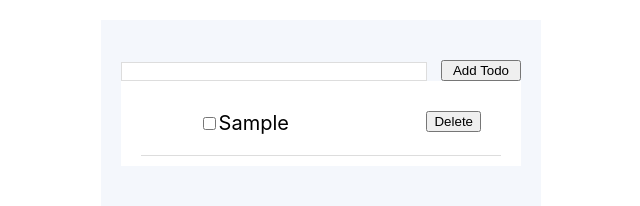
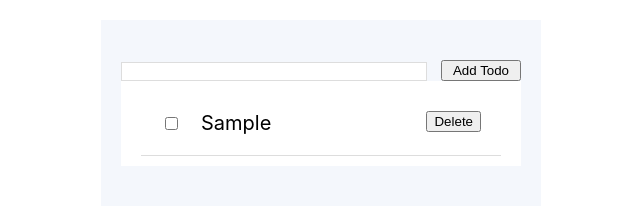
Before and after one commit to autumnpa/React-Todo-Web-App, a React (Create React App) app: page / in a window 1280 px wide. Both pictures are taken after typing "Sample" into the empty fields and a click on the button "Add Todo". Shown: the top 206 px of the page, without its empty margins (319-959 px from the left). Built offline with nearby package versions, Linux system fonts and the light colour scheme.

Commit message:
Task Styling
- Updated the text styling for each todo item

```diff
--- a/src/App.js
+++ b/src/App.js
@@ -59,7 +59,7 @@ function App() {
               onChange={() => handleToggleCompleted(todo.id)}
             />
             {/* Styling for completed items */}
-            <span style={{ textDecoration: todo.completed ? "line-through" : "none" }}>
+            <span className="todo-text" style={{ textDecoration: todo.completed ? "line-through" : "none" }}>
               {todo.text}
             </span>
             {/* Renders a delete button w/each list item that renders */}
--- a/src/index.css
+++ b/src/index.css
@@ -22,13 +22,13 @@ code {
   background-color: #f4f7fc;
 }
 
-input[type='text'] {
-  border: 1px solid #ddd;
-}
-
 /* Input Field Styling */
 .todo-input {
   width: 75%;
+}
+
+input[type='text'] {
+  border: 1px solid #ddd;
 }
 
 /* Input Field Button */
@@ -37,12 +37,7 @@ input[type='text'] {
   width: 20%;
 }
 
-.todo {
-  display: block;
-  padding: 1em 1em 1em 16%;
-  border-bottom: solid 1px #ddd;
-}
-
+/* Todo List */
 .todo-list {
   background: #FFF;
   font-size: 20px;
@@ -50,6 +45,17 @@ input[type='text'] {
   padding: 0.5em 1em;
 }
 
+/* Individual Task */
+.todo {
+  display: block;
+  padding: 1em 1em 1em 1em;
+  border-bottom: solid 1px #ddd;
+}
+
+.todo-text {
+  padding-left: 1em;
+}
+
 .delete-todo {
   height: 100%;
   float: right;
```
